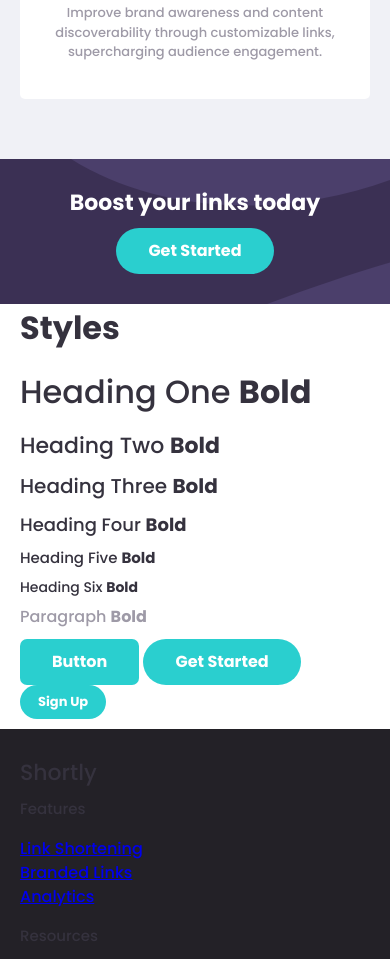
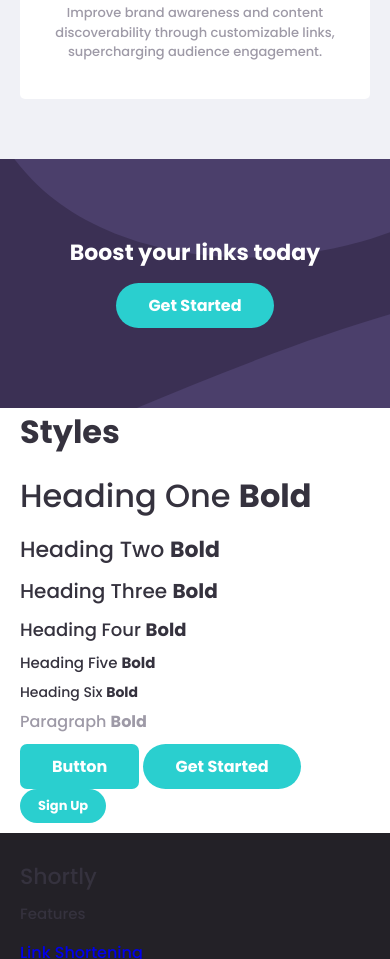
Before and after one commit to leandrodalmolin/url-shortening-front, a website built with webpack: page src/index.html in a window 390 px wide. Shown: the part 1790-2749 px from the top of the page. Built offline with nearby package versions, Linux system fonts and the light colour scheme.

Commit message:
Tweaks responsive rules on stripe component

```diff
--- a/src/assets/scss/components/stripe.scss
+++ b/src/assets/scss/components/stripe.scss
@@ -5,12 +5,18 @@
 .stripe {
   width: 100%;
   height: 100%;
+  padding: 5rem 0;
   background-image: url("../../images/bg-boost-desktop.svg");
   background-repeat: no-repeat;
   background-position: center;
   background-size: cover;
 
   @include media-query(mobile) {
+    padding: 8rem 0;
     background-image: url("../../images/bg-boost-mobile.svg");
+
+    h2 {
+      margin-bottom: 0.7em;
+    }
   }
 }
--- a/src/index.html
+++ b/src/index.html
@@ -114,10 +114,8 @@
     <section class="section  section--bg-medium">
         <div class="stripe  text-center">
             <div class="wrapper">
-                <div class="block">
-                    <h2 class="text-white"><b>Boost your links today</b></h2>
-                    <a href="javascript:void(0)" class="btn  btn--pill">Get Started</a>
-                </div>
+                <h2 class="text-white"><b>Boost your links today</b></h2>
+                <a href="javascript:void(0)" class="btn  btn--pill">Get Started</a>
             </div>
         </div>
     </section>
```
